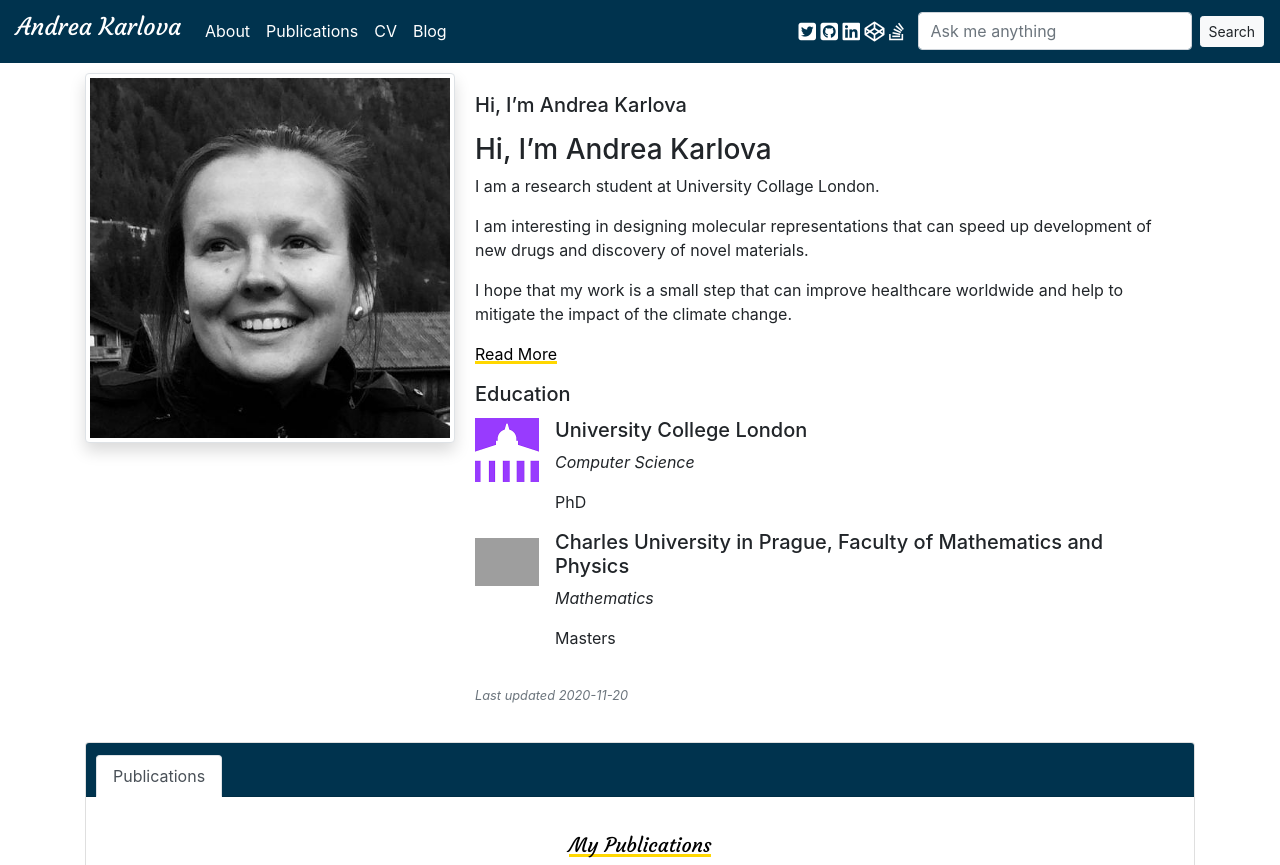
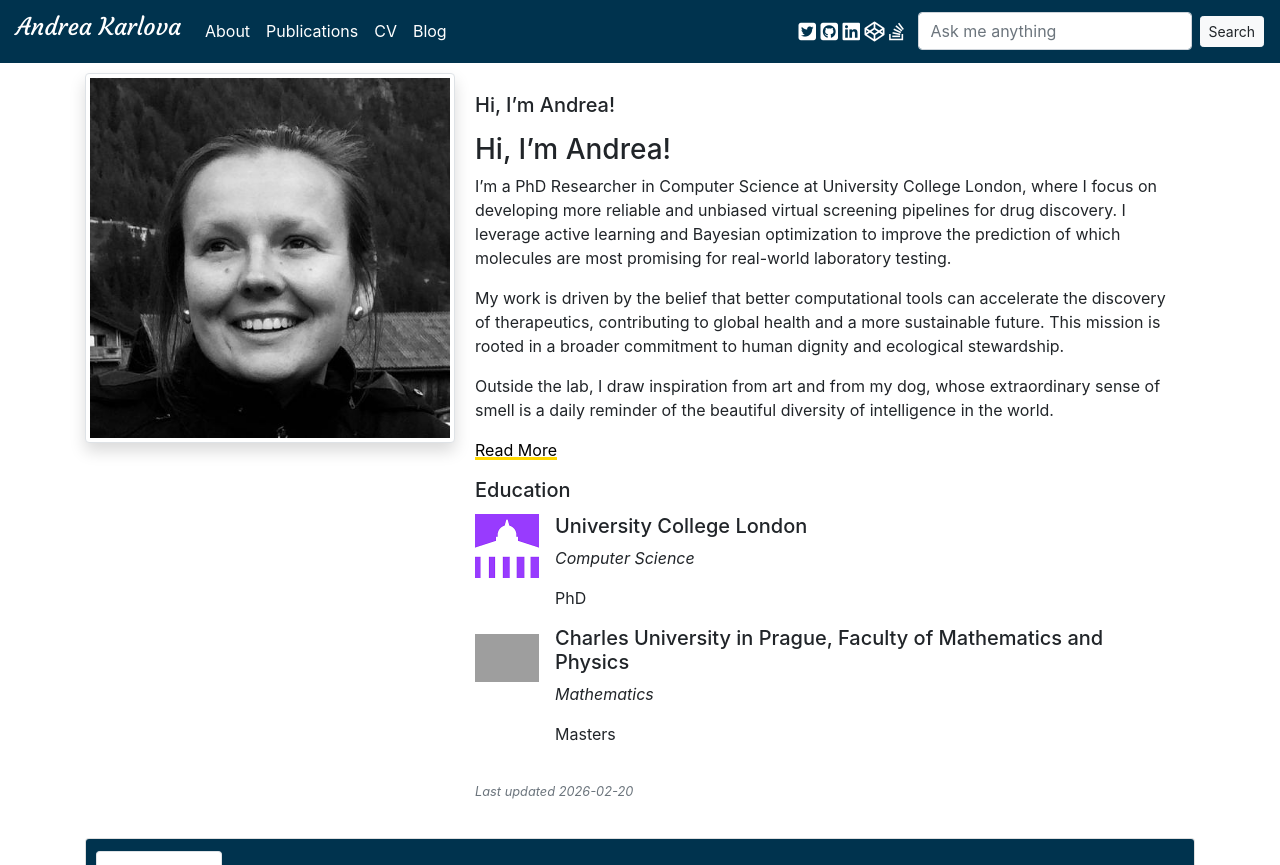
Before and after one commit to AndreaKarlova/andreakarlova.github.io, a Jekyll site: the page built from index.md, in a window 1280 px wide, cut to the strip 0-865 px from the top of the page. Built offline with Jekyll 4.4.1, drawn with Linux system fonts in a browser that asks for light colours; nearby versions of some CDN libraries; our own code applies the rules of GitHub Pages for plain Markdown files.

```diff
--- a/index.md
+++ b/index.md
@@ -1,13 +1,13 @@
 ---
 layout: home
 title:
-date: 2020-11-20
+date: 2026-02-20
 ---
-### Hi, I'm Andrea Karlova
-I am a research student at University Collage London.
+### Hi, I'm Andrea!
+I'm a PhD Researcher in Computer Science at University College London, where I focus on developing more reliable and unbiased virtual screening pipelines for drug discovery. I leverage active learning and Bayesian optimization to improve the prediction of which molecules are most promising for real-world laboratory testing.
 
-I am interesting in designing molecular representations that can speed up development of new drugs and discovery of novel materials.
+My work is driven by the belief that better computational tools can accelerate the discovery of therapeutics, contributing to global health and a more sustainable future. This mission is rooted in a broader commitment to human dignity and ecological stewardship.
 
-I hope that my work is a small step that can improve healthcare worldwide and help to mitigate the impact of the climate change.
+Outside the lab, I draw inspiration from art and from my dog, whose extraordinary sense of smell is a daily reminder of the beautiful diversity of intelligence in the world.
 
 <a href="/about.html" class="highlighted">Read More</a>
--- a/pages/blog.html
+++ b/pages/blog.html
@@ -4,7 +4,7 @@ permalink: /blog.html
 title: My Blog
 description:
 header-img:
-last-updated: 2020-10-30 5:55 PM
+last-updated: 2026-02-28 5:55 PM
 ---
 
     <!-- Page Content -->
--- a/pages/publications.html
+++ b/pages/publications.html
@@ -3,7 +3,7 @@ layout: page
 permalink: /publications.html
 title: My Recent Publications
 header-img:
-last-updated: 2022-03-17 5:55 PM
+last-updated: 2026-02-28 5:55 PM
 ---
 
 <h1 class="mx-auto" style="font-family:Courgette;">{{ page.title }}</h1>
--- a/pages/tags.html
+++ b/pages/tags.html
@@ -4,7 +4,7 @@ permalink: /tags.html
 title: Tagsc
 description:
 header-img:
-last-updated: 2020-10-30 5:55 PM
+last-updated: 2026-02-28 5:55 PM
 ---
 
     <!-- Page Content -->
```
Also changed, not shown: pages/about.md (+4 -5 lines), README.md, 7 other files.
